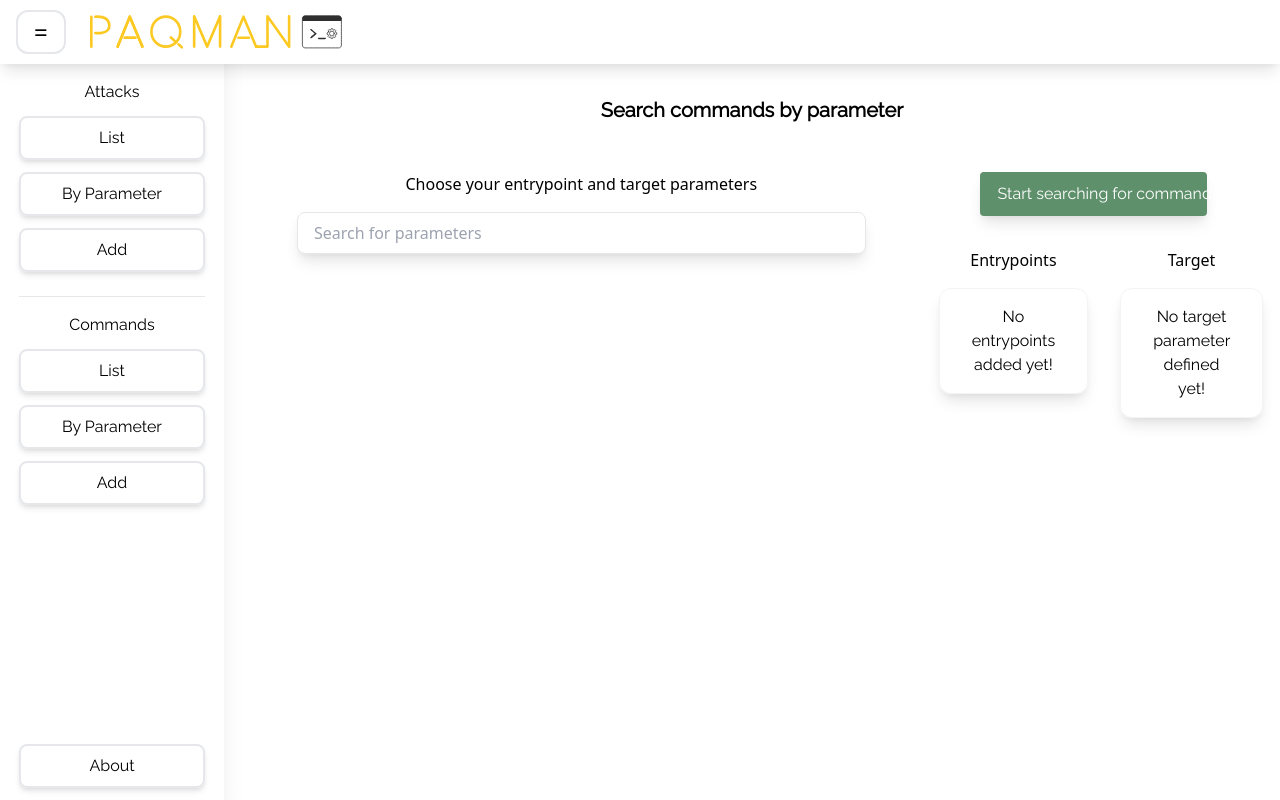
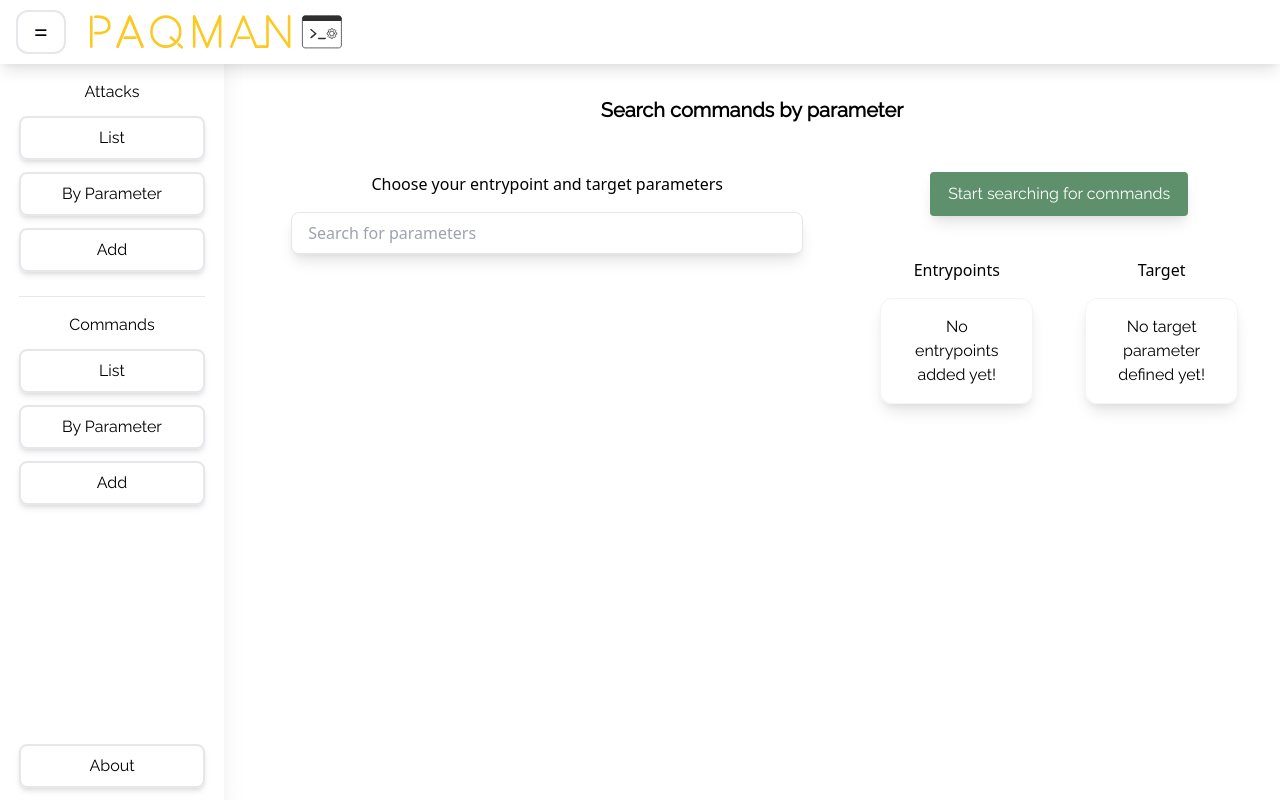
Before and after one commit to paqman-project/paqman, a React (Create React App) app in the folder frontend/: page /prepare/command/by-parameter in a window 1280 px wide. Built offline with nearby package versions, Linux system fonts and the light colour scheme.

Commit message:
Adjusted remove button to be hidden in d3 mode

```diff
--- a/frontend/src/views/preparation/CommandByParameterView.js
+++ b/frontend/src/views/preparation/CommandByParameterView.js
@@ -82,24 +82,31 @@
     ) => {
         return (
             <Card
+                // set the normal title only, wenn the cards should not be removed
+                // set titleOverwrite to add the grid interface for the remove button
                 title={withRemoveButton ? undefined : namedObj.name}
                 titleOverwrite={
                     withRemoveButton ? (
-                        <div className="flex flex-row">
-                            <div className="mx-2 flex-grow">
+                        <div className="grid grid-cols-8">
+                            <div className="col-span-1">
+
+                            </div>
+                            <div className="col-span-6">
                                 {namedObj.name}
                             </div>
                             <button
-                                className="mx-2 text-gray-400 focus:outline-none"
+                                className="col-span-1 text-gray-400 focus:outline-none"
                                 onClick={
                                     removeButtonOnClickCallback
                                         ? () => {
-                                              removeButtonOnClickCallback(
-                                                  namedObj._id
-                                              )
-                                          }
+                                            removeButtonOnClickCallback(
+                                                namedObj._id
+                                            )
+                                        }
                                         : undefined
                                 }
+                                // when in d3 viewing mode, hide the remove cross
+                                hidden={viewingResults === true}
                             >
                                 <p>&#215;</p>
                             </button>
@@ -122,8 +129,8 @@
     return (
         <div>
             <ViewHeading title="Search commands by parameter" />
-            <div className="grid grid-cols-3">
-                <div className="col-span-2 w-full">
+            <div className="grid grid-cols-5">
+                <div className="col-span-3 w-full">
                     {viewingResults && results ? (
                         <div>
                             {results && results.error ? (
@@ -142,6 +149,7 @@
                                         <Tree
                                             data={results}
                                             orientation="vertical"
+                                            // TODO automatic x-translate for centering
                                             translate={{ x: 300, y: 100 }}
                                         />
                                     </div>
@@ -172,8 +180,8 @@
                     )}
                 </div>
                 {/* Dumps for have and want parameters */}
-                <div className="col-span-1 w-full">
-                    <div className="w-2/3 max-w-max mx-auto mb-4">
+                <div className="col-span-2 w-full">
+                    <div className="max-w-max mx-auto mb-4">
                         {viewingResults ? (
                             <Button
                                 title="Edit entrypoints or target parameters"
@@ -197,7 +205,10 @@
                     </div>
                     <div className="flex justify-evenly">
                         {/* Dump for have parameters */}
-                        <div className={`flex-1 p-4  ${canDropHave && "bg-red-500"}`} ref={dropRefHave}>
+                        <div
+                            className={`flex-1 p-4 m-2 border-2 rounded-lg border-transparent ${canDropHave && "border-paqteal-500"}`}
+                            ref={dropRefHave}
+                        >
                             <h1 className="text-center text-md mb-4">
                                 Entrypoints
                             </h1>
@@ -230,7 +241,10 @@
                             </div>
                         </div>
                         {/* Dump for want parameter */}
-                        <div className={`flex-1 p-4  ${canDropWant && "bg-red-500"}`} ref={dropRefWant}>
+                        <div
+                            className={`flex-1 p-4 m-2 border-2 rounded-lg border-transparent ${canDropWant && "border-paqteal-500"}`}
+                            ref={dropRefWant}
+                        >
                             <h1 className="text-center text-md mb-4">Target</h1>
                             <div>
                                 {want ? (
```
